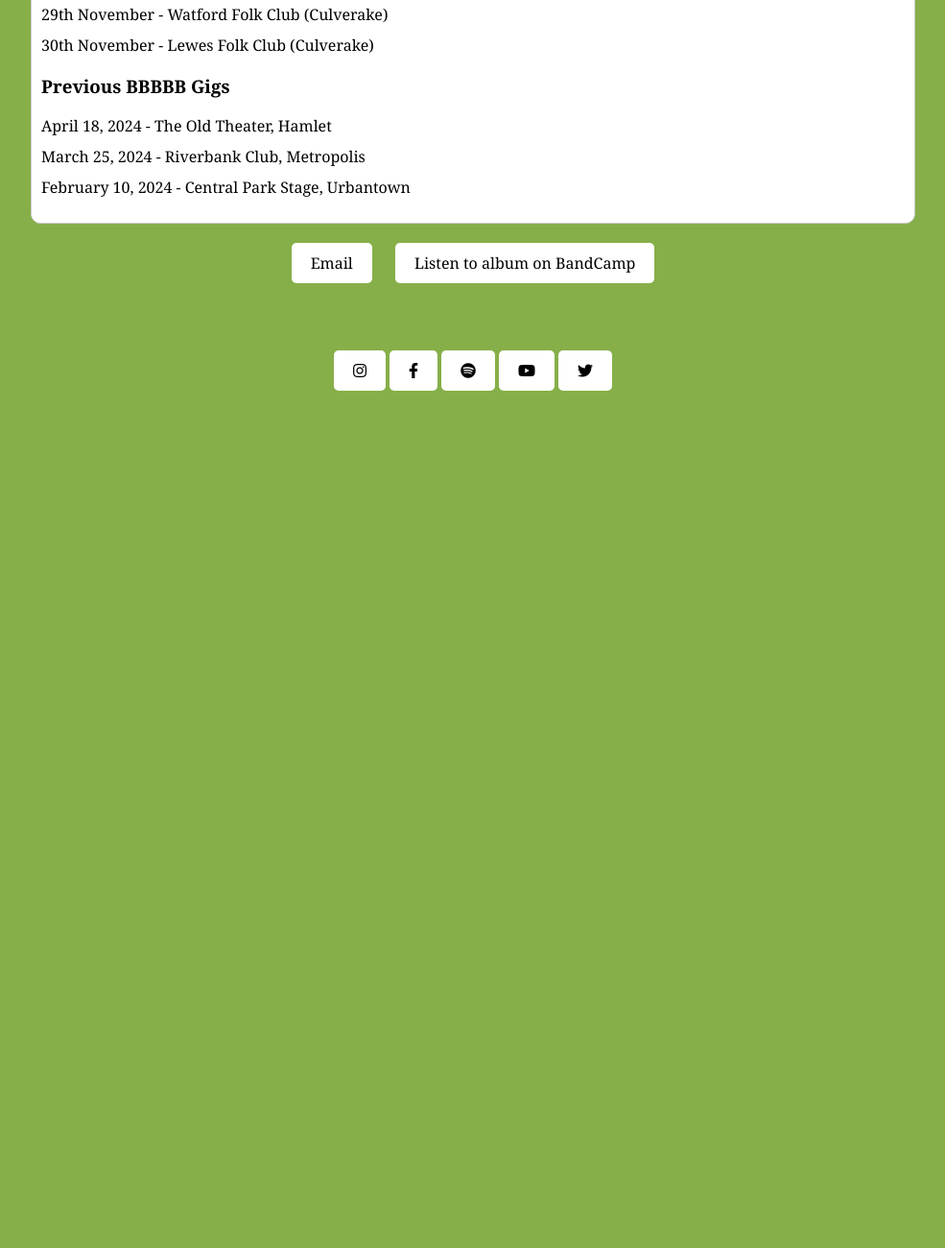
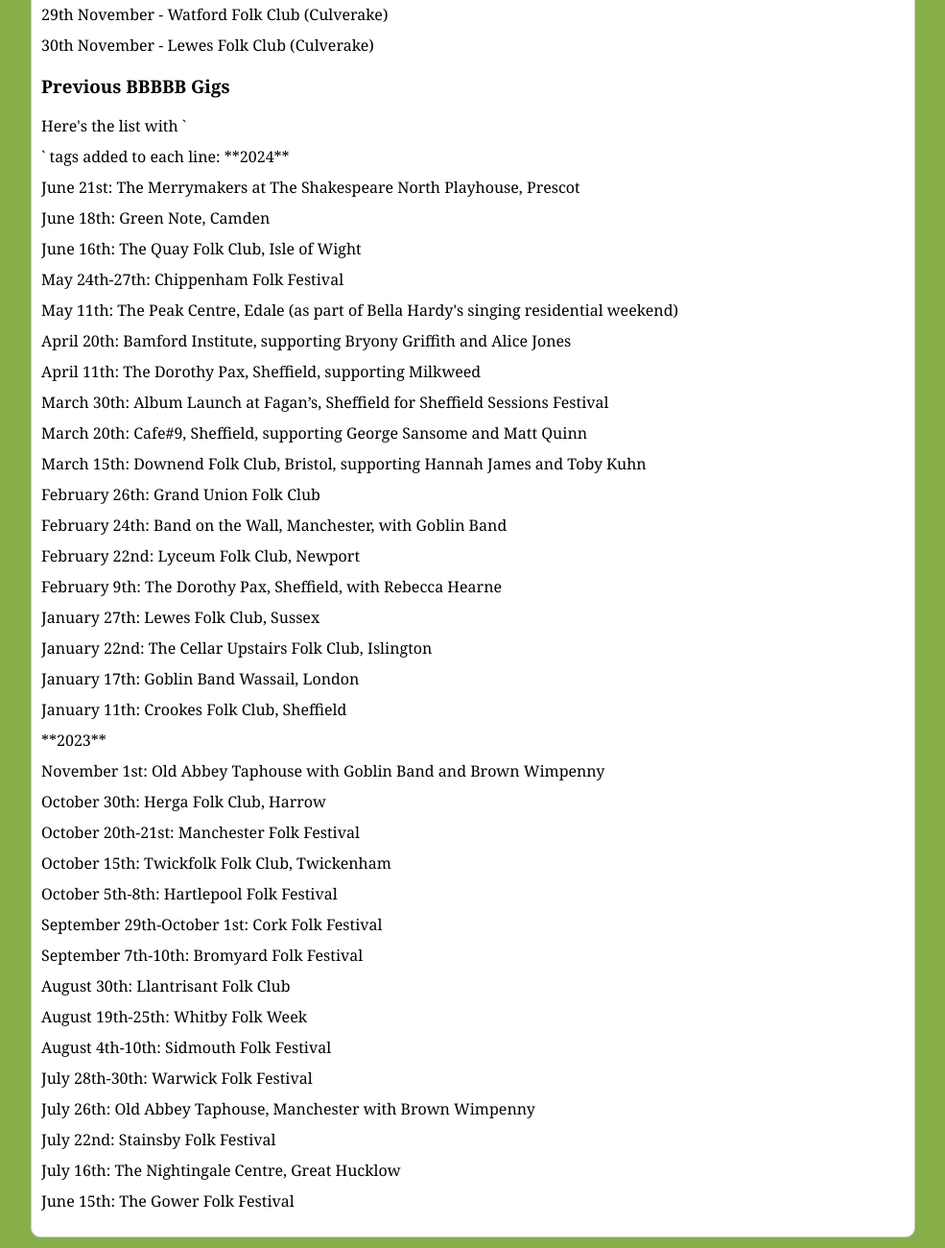
Before and after one commit to SebStoneFolk/SebStoneFolk.github.io, a plain HTML site: page index.html in a window 1280 px wide. Shown: the part 2160-3460 px from the top of the page at 96% size, without its empty margins (147-1132 px from the left). Before the commit the page ends 2567 px from the top, so only its background shows below. Drawn offline with Linux system fonts and the light colour scheme.

Commit message:
Update index.html

```diff
--- a/index.html
+++ b/index.html
@@ -129,9 +129,46 @@
 
             <h3>Previous BBBBB Gigs</h3>
             <ul>
-                <li>April 18, 2024 - The Old Theater, Hamlet</li>
-                <li>March 25, 2024 - Riverbank Club, Metropolis</li>
-                <li>February 10, 2024 - Central Park Stage, Urbantown</li>
+                Here's the list with `<li>` tags added to each line:
+
+**2024**
+
+<li>June 21st: The Merrymakers at The Shakespeare North Playhouse, Prescot</li>
+<li>June 18th: Green Note, Camden</li>
+<li>June 16th: The Quay Folk Club, Isle of Wight</li>
+<li>May 24th-27th: Chippenham Folk Festival</li>
+<li>May 11th: The Peak Centre, Edale (as part of Bella Hardy's singing residential weekend)</li>
+<li>April 20th: Bamford Institute, supporting Bryony Griffith and Alice Jones</li>
+<li>April 11th: The Dorothy Pax, Sheffield, supporting Milkweed</li>
+<li>March 30th: Album Launch at Fagan’s, Sheffield for Sheffield Sessions Festival</li>
+<li>March 20th: Cafe#9, Sheffield, supporting George Sansome and Matt Quinn</li>
+<li>March 15th: Downend Folk Club, Bristol, supporting Hannah James and Toby Kuhn</li>
+<li>February 26th: Grand Union Folk Club</li>
+<li>February 24th: Band on the Wall, Manchester, with Goblin Band</li>
+<li>February 22nd: Lyceum Folk Club, Newport</li>
+<li>February 9th: The Dorothy Pax, Sheffield, with Rebecca Hearne</li>
+<li>January 27th: Lewes Folk Club, Sussex</li>
+<li>January 22nd: The Cellar Upstairs Folk Club, Islington</li>
+<li>January 17th: Goblin Band Wassail, London</li>
+<li>January 11th: Crookes Folk Club, Sheffield</li>
+
+**2023**
+
+<li>November 1st: Old Abbey Taphouse with Goblin Band and Brown Wimpenny</li>
+<li>October 30th: Herga Folk Club, Harrow</li>
+<li>October 20th-21st: Manchester Folk Festival </li>
+<li>October 15th: Twickfolk Folk Club, Twickenham</li>
+<li>October 5th-8th: Hartlepool Folk Festival</li>
+<li>September 29th-October 1st: Cork Folk Festival</li>
+<li>September 7th-10th: Bromyard Folk Festival</li>
+<li>August 30th: Llantrisant Folk Club</li>
+<li>August 19th-25th: Whitby Folk Week</li>
+<li>August 4th-10th: Sidmouth Folk Festival</li>
+<li>July 28th-30th: Warwick Folk Festival</li>
+<li>July 26th: Old Abbey Taphouse, Manchester with Brown Wimpenny</li>
+<li>July 22nd: Stainsby Folk Festival</li>
+<li>July 16th: The Nightingale Centre, Great Hucklow</li>
+<li>June 15th: The Gower Folk Festival</li>
             </ul>
         </div>
 
```
